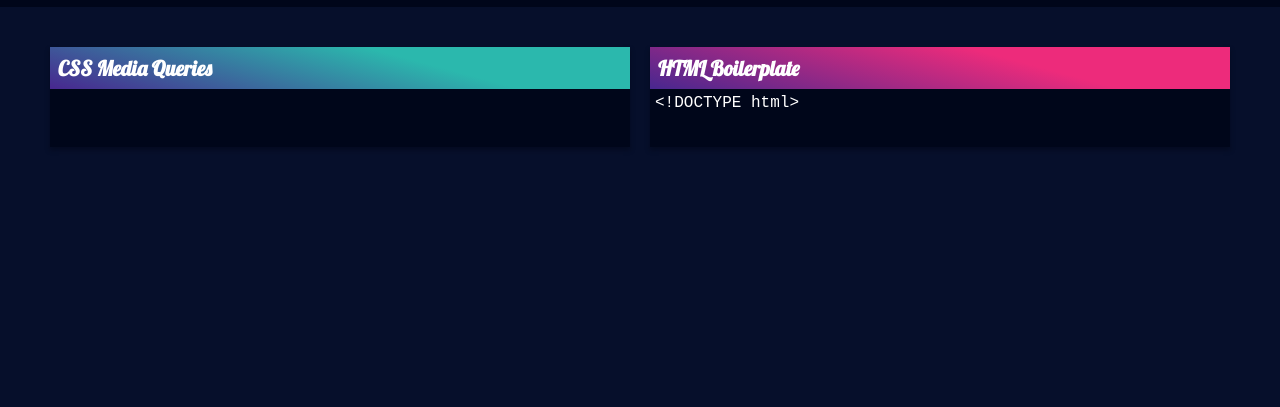
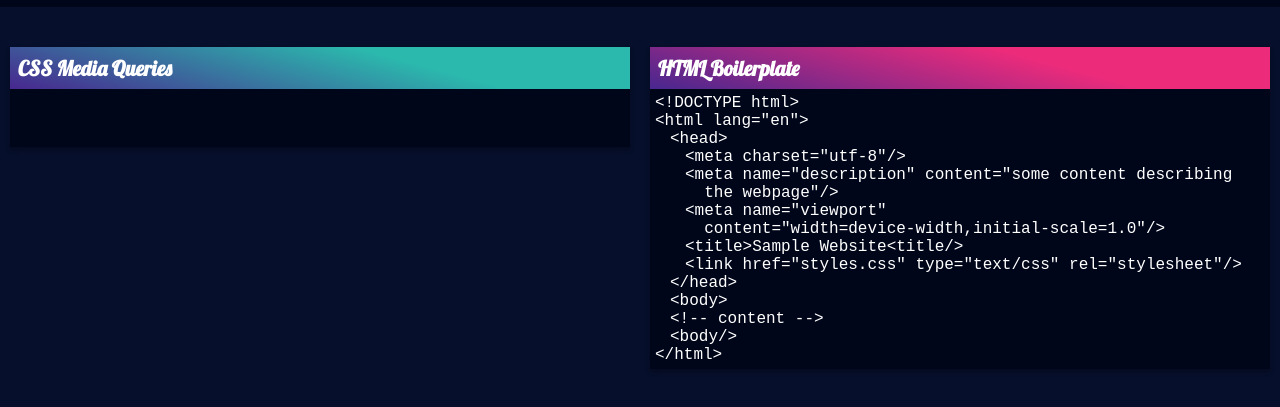
Before and after one commit to ermcpike/cheat-sheet, a plain HTML site: page index.html in a window 1280 px wide. Shown: the part 55-462 px from the top of the page. Drawn offline with Linux system fonts and the light colour scheme.

Commit message:
HTML boilerplat content added

```diff
--- a/index.html
+++ b/index.html
@@ -28,6 +28,18 @@
                     </div>
                     <div class="code-block">
                         <p>&lt;!DOCTYPE html&gt;</p>
+                        <p>&lt;html lang="en"&gt;</p>
+                        <p class="indent-line-15px">&lt;head&gt;</p>
+                        <p class="indent-line-30px">&lt;meta charset="utf-8"/&gt;</p>
+                        <p class="indent-line-30px">&lt;meta name="description" content="some content describing <br>&nbsp;&nbsp;the webpage"/&gt;</p>
+                        <p class="indent-line-30px">&lt;meta name="viewport" <br>&nbsp;&nbsp;content="width=device-width,initial-scale=1.0"/&gt;</p>
+                        <p class="indent-line-30px">&lt;title&gt;Sample Website&lt;title/&gt;</p>
+                        <p class="indent-line-30px">&lt;link href="styles.css" type="text/css" rel="stylesheet"/&gt;</p>
+                        <p class="indent-line-15px">&lt;/head&gt;</p>
+                        <p class="indent-line-15px">&lt;body&gt;</p>
+                        <p class="indent-line-15px">&lt;!-- content --&gt;</p>
+                        <p class="indent-line-15px">&lt;body/&gt;</p>
+                        <p>&lt;/html&gt;</p>
                     </div>
                 </div>
             </section>
--- a/styles.css
+++ b/styles.css
@@ -46,7 +46,7 @@ header {
 
 main {
   width: 100%;
-  max-width: 1200px;
+  max-width: 1300px;
   min-height: 500px;
   margin: 0 auto;
   padding-top: 30px;
@@ -57,7 +57,9 @@ main {
 
 @media (max-width: 900px) {
   main {
-    flex-direction: column;
+    flex-direction: column-reverse;
+    justify-content: flex-start;
+    align-items: flex-start;
   }
 }
 
@@ -107,15 +109,20 @@ section {
 
 .code-block {
   width: 100%;
+  font-size: 1em;
   font-family: "Courier New", Courier, monospace;
   padding: 5px;
 }
 
-.indent-line-10px {
+.indent-line-15px {
   width: 100%;
-  padding-left: 10px;
+  padding-left: 15px;
 }
-.indent-line-20px {
+.indent-line-30px {
   width: 100%;
-  padding-left: 20px;
+  padding-left: 30px;
 }
+.indent-line-45px {
+  width: 100%;
+  padding-left: 45px;
+}
```
